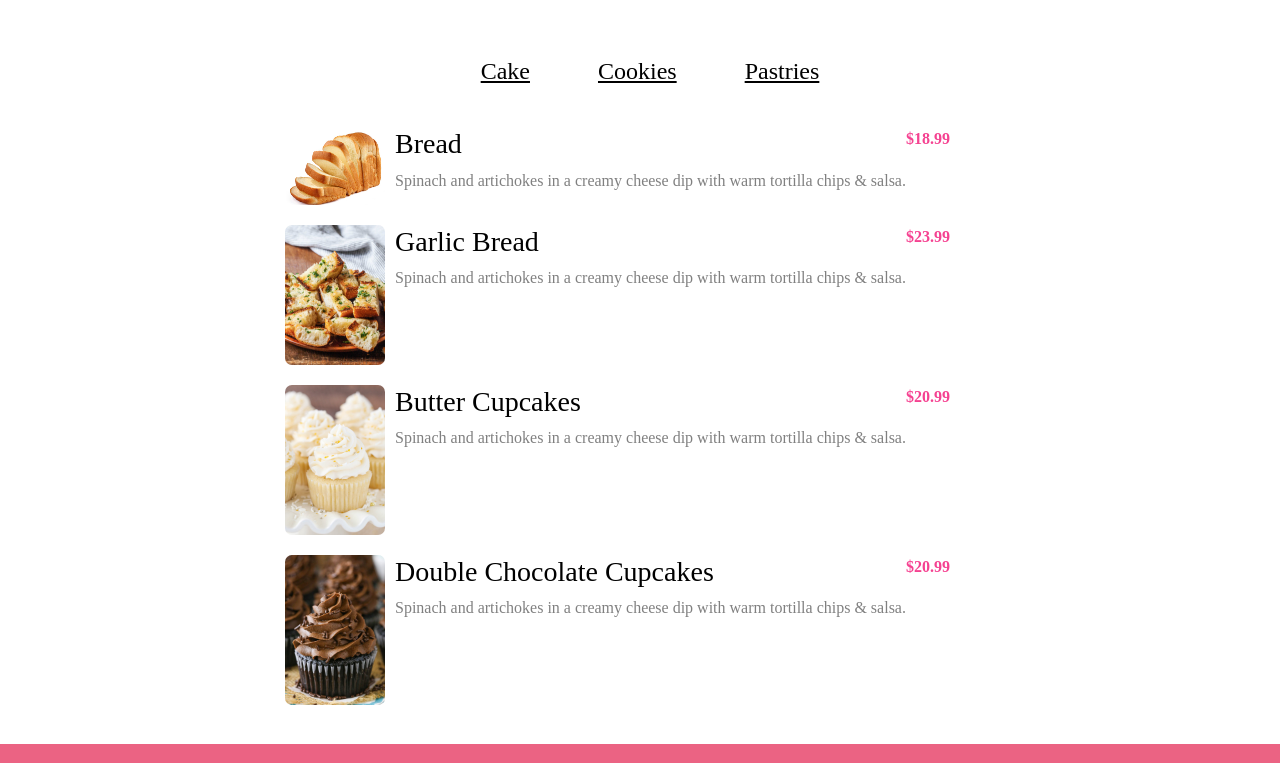
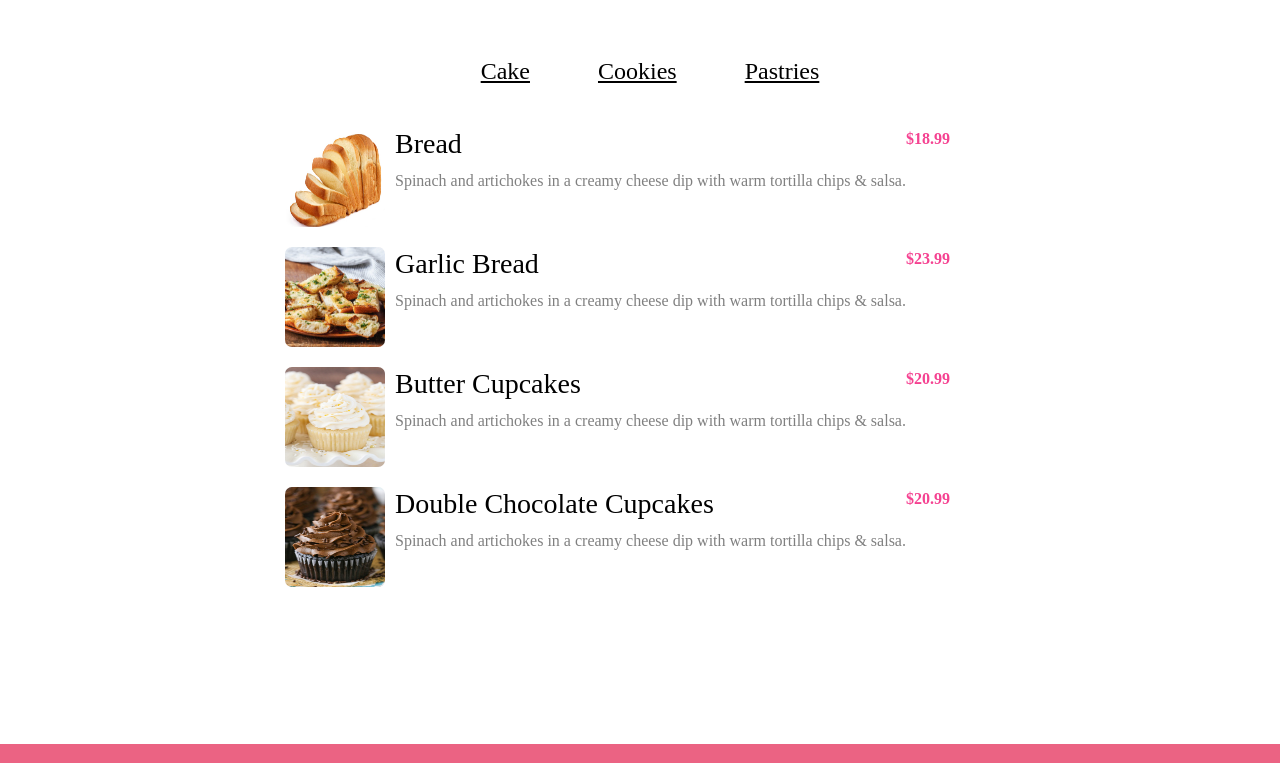
Before and after one commit to yazhinirajkumar/yazhinirajkumar.github.io, a plain HTML site: page index.html in a window 1280 px wide. Shown: the part 2423-3186 px from the top of the page. Drawn offline with nearby package versions, Linux system fonts and the light colour scheme.

Commit message:
Update styles.css

```diff
--- a/css/styles.css
+++ b/css/styles.css
@@ -211,8 +211,9 @@ body {
 
 .food-img {
 width: 100px;
+height: 100px;
 margin-bottom: 20px;
 border-radius: 7px;
-float: left;
+
 margin-right: 10px;
 }
```
